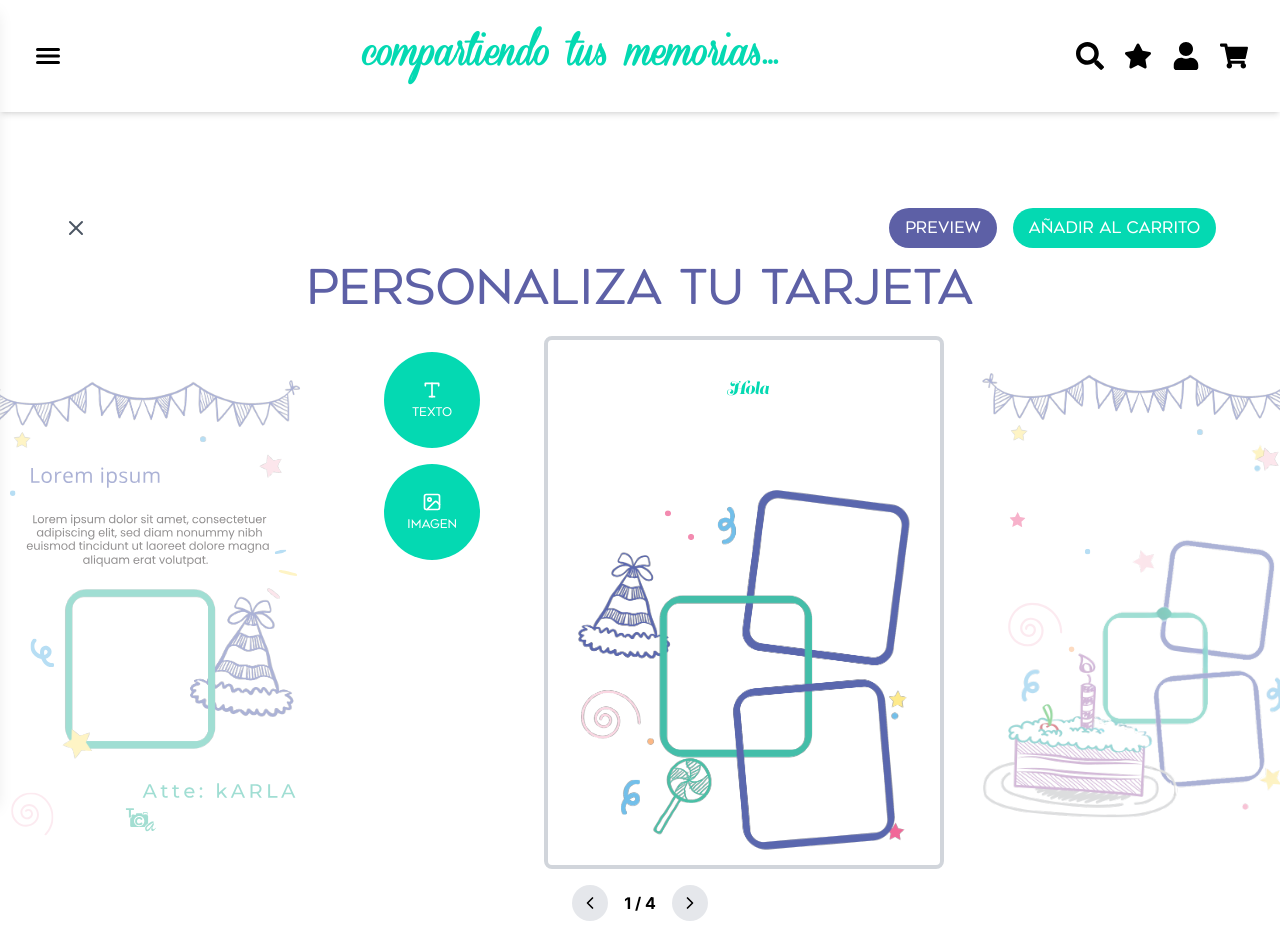
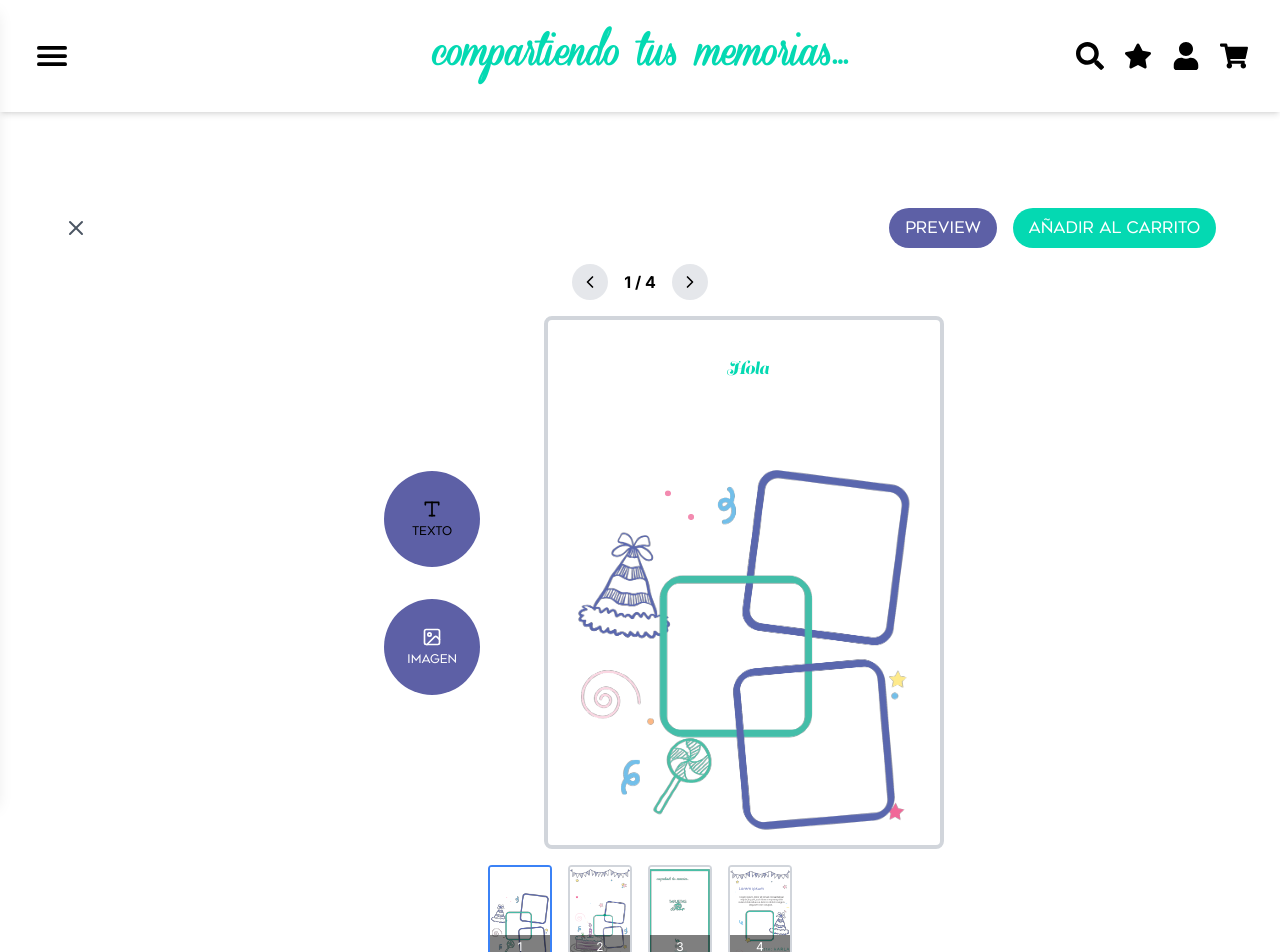
Before and after one commit to paty-tca2/tarjetas-con-amor, a Next.js app: page /personalize/1 in a window 1280 px wide. Shown: the top 952 px of the page. Built offline with nearby package versions, Linux system fonts and the light colour scheme.

Commit message:
correcciones nuevas, nuevo personaliza

```diff
--- a/src/app/(protected)/personalize/[id]/page.tsx
+++ b/src/app/(protected)/personalize/[id]/page.tsx
@@ -24,7 +24,7 @@ export default function PersonalizePage() {
   }, [id]);
 
   const handlePreview = () => {
-    // Implement preview logic
+    // Implement preview logic if needed
   };
 
   const handleAddToBasket = () => {
@@ -41,8 +41,11 @@ export default function PersonalizePage() {
 
   return (
     <div className="container mx-auto pt-48 px-4 py-8">
-      <PersonalizeHeader onPreview={handlePreview} onAddToBasket={handleAddToBasket} />
-      <h1 className="text-5xl font-geometos text-[#5D60a6] mb-6 text-center">Personaliza tu tarjeta</h1>
+      <PersonalizeHeader
+        onAddToBasket={handleAddToBasket}
+        template={template}
+      />
+
       <div className="flex flex-col md:flex-row gap-6">
         {template && (
           <Canvas
--- a/src/app/auth/sign-up/page.tsx
+++ b/src/app/auth/sign-up/page.tsx
@@ -138,7 +138,7 @@ export default function SignUp() {
                 <div className="pb-4">
                     <div className="flex sm:flex-row items-center justify-center sm:justify-start space-x-4 sm:space-x-10 md:space-x-20 pb-6">
                         <div className="text-left">
-                            <h1 className="text-[1.4rem] sm:text-[1.8rem] md:text-[2.7rem] font-geometos">
+                            <h1 className="text-[1.4rem] sm:text-[1.8rem] md:text-[2rem] font-geometos">
                                 <span style={{ color: "#ffffff" }}>¿Tienes </span>
                                 <span style={{ color: "#04d7af" }}>cuenta?</span>
                             </h1>
@@ -149,7 +149,7 @@ export default function SignUp() {
                             </button>
                         </Link>
                     </div>
-                    <h1 className="text-[1.6rem] sm:text-[1.8rem] md:text-[2.7rem] font-geometos">
+                    <h1 className="text-[1.6rem] sm:text-[1.8rem] md:text-[2rem] font-geometos">
                         <span style={{ color: "#ffffff" }}>¿No tienes? </span>
                         <span style={{ color: "#04d7af" }}>Regístrate ahora</span>
                     </h1>
--- a/src/components/header.tsx
+++ b/src/components/header.tsx
@@ -18,13 +18,13 @@ const Header: React.FC = () => {
 
           <div className="flex items-center">
             <button onClick={toggleSideMenu}>
-              <IoMenu className="text-black h-5 w-5 sm:h-6 sm:w-6 md:h-7 md:w-7 lg:h-8 lg:w-8" />
+              <IoMenu className="text-black h-5 w-5 sm:h-6 sm:w-6 md:h-7 md:w-7 lg:h-10 lg:w-10" />
             </button>
           </div>
 
-          <div className="flex-grow flex justify-center">
-            <Link href="/">
-              <h1 className="text-lg sm:text-lg md:text-3xl lg:text-4xl text-[#04d9b2] font-coneria font-bold text-center cursor-pointer pl-4 sm:pl-0">
+          <div className="flex-grow flex justify-center items-center absolute inset-0 pointer-events-none">
+            <Link href="/" className="pointer-events-auto">
+              <h1 className="text-lg sm:text-lg md:text-3xl lg:text-4xl text-[#04d9b2] font-coneria font-bold text-center">
                 compartiendo tus memorias...
               </h1>
             </Link>
--- a/src/components/personalize/canvas.tsx
+++ b/src/components/personalize/canvas.tsx
@@ -207,53 +207,35 @@ const Canvas: React.FC<CanvasProps> = ({ template, selectedPage, onPageChange })
     }
   };
 
-  const renderSideImage = (pageNum: number) => (
-    <div className="w-1/5 flex items-center justify-center">
-      <div
-        className={`aspect-[3/4] w-full cursor-pointer transition-all duration-300 ${
-          selectedPage === pageNum ? 'opacity-100 scale-100' : 'opacity-50 scale-90 hover:opacity-75 hover:scale-95'
-        }`}
-        onClick={() => onPageChange(pageNum)}
-        style={{ width: '400px', height: '533px' }}
-      >
-        <object
-          type="image/svg+xml"
-          data={getSvgPath(pageNum)}
-          className="w-full h-full"
-        >
-          Your browser does not support SVG
-        </object>
-      </div>
-    </div>
-  );
+
 
   const renderMobileButtons = () => {
     if (activeElement && elements.find(el => el.id === activeElement)?.type === 'text') {
       return (
         <>
           <button
-            className="flex flex-col items-center justify-center p-2 rounded-full bg-[#04D9b2] hover:bg-[#5D60a6] text-white transition-colors duration-200"
+            className="flex flex-col items-center justify-center p-2 rounded-full bg-[#5D60a6] text-white transition-colors duration-200"
             onClick={() => setFontModalOpen(true)}
           >
             <Type size={20} />
             <span className="text-xs mt-1">Fuente</span>
           </button>
           <button
-            className="flex flex-col items-center justify-center p-2 rounded-full bg-[#04D9b2] hover:bg-[#5D60a6] text-white transition-colors duration-200"
+            className="flex flex-col items-center justify-center p-2 rounded-full bg-[#5D60a6] text-white transition-colors duration-200"
             onClick={() => setSizeModalOpen(true)}
           >
             <VscTextSize size={20} />
             <span className="text-xs mt-1">Tamaño</span>
           </button>
           <button
-            className="flex flex-col items-center justify-center p-2 rounded-full bg-[#04D9b2] hover:bg-[#5D60a6] text-white transition-colors duration-200"
+            className="flex flex-col items-center justify-center p-2 rounded-full bg-[#5D60a6] text-white transition-colors duration-200"
             onClick={() => setColorModalOpen(true)}
           >
             <Palette size={20} />
             <span className="text-xs mt-1">Color</span>
           </button>
           <button
-            className="flex flex-col items-center justify-center p-2 rounded-full bg-[#04D9b2] hover:bg-[#5D60a6] text-white transition-colors duration-200"
+            className="flex flex-col items-center justify-center p-2 rounded-full bg-[#5D60a6] text-white transition-colors duration-200"
             onClick={() => {
               const currentAlign = elements.find(el => el.id === activeElement)?.align || 'left';
               const nextAlign = currentAlign === 'left' ? 'center' : currentAlign === 'center' ? 'right' : 'left';
@@ -270,7 +252,7 @@ const Canvas: React.FC<CanvasProps> = ({ template, selectedPage, onPageChange })
         <>
           <button
             className={`flex flex-col items-center justify-center p-2 rounded-full ${
-              activeTab === 'text' ? 'bg-[#04D9b2] text-white' : 'bg-[#5D60a6] text-white'
+              activeTab === 'text' ? 'bg-[#5D60a6] text-white' : 'bg-[#04D9b2] text-white'
             }`}
             onClick={addTextElement}
           >
@@ -278,9 +260,7 @@ const Canvas: React.FC<CanvasProps> = ({ template, selectedPage, onPageChange })
             <span className="text-xs mt-1">Texto</span>
           </button>
           <button
-            className={`flex flex-col items-center justify-center p-2 rounded-full ${
-              activeTab === 'image' ? 'bg-[#5D60a6] text-white' : 'bg-[#04D9b2] text-white'
-            }`}
+            className="flex flex-col items-center justify-center p-2 rounded-full bg-[#5D60a6] text-white"
             onClick={() => {
               const input = document.createElement('input');
               input.type = 'file';
@@ -306,15 +286,15 @@ const Canvas: React.FC<CanvasProps> = ({ template, selectedPage, onPageChange })
 
   const renderEditorContent = () => (
     <div className="bg-white rounded-lg p-4">
-      <div className="flex flex-col items-center">
+      <div className="flex flex-wrap justify-center gap-4">
         <button
-          className="w-24 h-24 p-2 mb-4 bg-[#04D9b2] hover:bg-[#5D60a6] text-white font-geometos rounded-full flex flex-col items-center justify-center transition-colors duration-200"
+          className="w-24 h-24 p-2 mb-4 bg-[#5D60a6] hover:bg-[#04D9b2]text-white font-geometos rounded-full flex flex-col items-center justify-center transition-colors duration-200"
           onClick={addTextElement}
         >
           <Type size={20} />
           <span className="text-xs mt-1">Texto</span>
         </button>
-        <label className="w-24 h-24 p-2 bg-[#04D9b2] hover:bg-[#5D60a6] text-white font-geometos rounded-full flex flex-col items-center justify-center transition-colors duration-200 cursor-pointer">
+        <label className="w-24 h-24 p-2 bg-[#5D60a6] hover:bg-[#04D9b2] text-white font-geometos rounded-full flex flex-col items-center justify-center transition-colors duration-200 cursor-pointer">
           <input
             type="file"
             accept="image/*"
@@ -334,28 +314,28 @@ const Canvas: React.FC<CanvasProps> = ({ template, selectedPage, onPageChange })
         {activeElement && elements.find(el => el.id === activeElement)?.type === 'text' && (
           <div className="w-full space-y-2 flex flex-col items-center mt-4">
             <button
-              className="w-24 h-24 p-2 bg-[#04D9b2] hover:bg-[#5D60a6] text-white font-geometos rounded-full flex flex-col items-center justify-center transition-colors duration-200"
+              className="w-24 h-24 p-2 bg-[#5D60a6] hover:bg-[#04D9b2] text-white font-geometos rounded-full flex flex-col items-center justify-center transition-colors duration-200"
               onClick={() => setFontModalOpen(true)}
             >
               <Type size={20} />
               <span className="text-xs mt-1">Fuente</span>
             </button>
             <button
-              className="w-24 h-24 p-2 bg-[#04D9b2] hover:bg-[#5D60a6] text-white font-geometos rounded-full flex flex-col items-center justify-center transition-colors duration-200"
+              className="w-24 h-24 p-2 bg-[#5D60a6] hover:bg-[#04D9b2] text-white font-geometos rounded-full flex flex-col items-center justify-center transition-colors duration-200"
               onClick={() => setSizeModalOpen(true)}
             >
               <VscTextSize size={20} />
               <span className="text-xs mt-1">Tamaño</span>
             </button>
             <button
-              className="w-24 h-24 p-2 bg-[#04D9b2] hover:bg-[#5D60a6] text-white font-geometos rounded-full flex flex-col items-center justify-center transition-colors duration-200"
+              className="w-24 h-24 p-2 bg-[#5D60a6] hover:bg-[#04D9b2] text-white font-geometos rounded-full flex flex-col items-center justify-center transition-colors duration-200"
               onClick={() => setColorModalOpen(true)}
             >
               <Palette size={20} />
               <span className="text-xs mt-1">Color</span>
             </button>
             <button
-              className="w-24 h-24 p-2 bg-[#04D9b2] hover:bg-[#5D60a6] text-white font-geometos rounded-full flex flex-col items-center justify-center transition-colors duration-200"
+              className="w-24 h-24 p-2 bg-[#5D60a6] hover:bg-[#04D9b2] text-white font-geometos rounded-full flex flex-col items-center justify-center transition-colors duration-200"
               onClick={() => {
                 const currentAlign = elements.find(el => el.id === activeElement)?.align || 'left';
                 const nextAlign = currentAlign === 'left' ? 'center' : currentAlign === 'center' ? 'right' : 'left';
@@ -379,6 +359,47 @@ const Canvas: React.FC<CanvasProps> = ({ template, selectedPage, onPageChange })
     return `/templates/template-${template.id}/${pageNum}.svg`;
   };
 
+  const renderPageNavigation = () => (
+    <div className="flex justify-center items-center space-x-4 mb-4">
+      <button
+        className="bg-gray-200 p-2 rounded-full"
+        onClick={() => onPageChange(selectedPage > 1 ? selectedPage - 1 : 4)}
+      >
+        <ChevronLeft size={20} />
+      </button>
+      <span className="font-bold">{selectedPage} / 4</span>
+      <button
+        className="bg-gray-200 p-2 rounded-full"
+        onClick={() => onPageChange(selectedPage < 4 ? selectedPage + 1 : 1)}
+      >
+        <ChevronRight size={20} />
+      </button>
+    </div>
+  );
+
+  const renderPageThumbnails = () => (
+    <div className="flex justify-center space-x-4 mt-4">
+      {[1, 2, 3, 4].map((pageNum) => (
+        <button
+          key={pageNum}
+          onClick={() => onPageChange(pageNum)}
+          className={`relative w-16 h-24 border-2 ${
+            selectedPage === pageNum ? 'border-blue-500' : 'border-gray-300'
+          } rounded overflow-hidden transition-all duration-200 hover:border-blue-300`}
+        >
+          <img
+            src={getSvgPath(pageNum)}
+            alt={`Page ${pageNum}`}
+            className="w-full h-full object-cover"
+          />
+          <div className="absolute bottom-0 left-0 right-0 bg-black bg-opacity-50 text-white text-xs py-1">
+            {pageNum}
+          </div>
+        </button>
+      ))}
+    </div>
+  );
+
   return (
     <div className="w-full">
       {/* Mobile controls */}
@@ -389,16 +410,16 @@ const Canvas: React.FC<CanvasProps> = ({ template, selectedPage, onPageChange })
       )}
 
       {/* Main content */}
-      <div className="flex flex-row justify-between items-start">
-        {/* Left side image */}
-        {!isMobile && renderSideImage(selectedPage > 1 ? selectedPage - 1 : 4)}
+      <div className="flex flex-col items-center">
+        {/* Page navigation for desktop */}
+        {!isMobile && renderPageNavigation()}
 
-        {/* Canvas area and options */}
-        <div className={`${isMobile ? 'w-full' : 'w-3/5'} flex flex-col items-center`}>
-          <div className="flex w-full justify-center">
+        <div className="flex flex-col items-center w-full max-w-4xl">
+          {/* Canvas area and options */}
+          <div className="flex flex-col md:flex-row items-center justify-center w-full">
             {/* Canvas options */}
             {!isMobile && (
-              <div className="w-48 mr-4">
+              <div className="w-48 mb-4 md:mb-0 md:mr-4">
                 {renderEditorContent()}
               </div>
             )}
@@ -527,28 +548,14 @@ const Canvas: React.FC<CanvasProps> = ({ template, selectedPage, onPageChange })
               </div>
             </div>
           </div>
+
+          {/* Page thumbnails */}
+          {!isMobile && renderPageThumbnails()}
         </div>
-
-        {/* Right side image */}
-        {!isMobile && renderSideImage(selectedPage < 4 ? selectedPage + 1 : 1)}
       </div>
 
-      {/* Page navigation */}
-      <div className="flex justify-center items-center mt-4 space-x-4">
-        <button
-          className="bg-gray-200 p-2 rounded-full"
-          onClick={() => onPageChange(selectedPage > 1 ? selectedPage - 1 : 4)}
-        >
-          <ChevronLeft size={20} />
-        </button>
-        <span className="font-bold">{selectedPage} / 4</span>
-        <button
-          className="bg-gray-200 p-2 rounded-full"
-          onClick={() => onPageChange(selectedPage < 4 ? selectedPage + 1 : 1)}
-        >
-          <ChevronRight size={20} />
-        </button>
-      </div>
+      {/* Page navigation for mobile */}
+      {isMobile && renderPageNavigation()}
 
       {/* Font Modal */}
       <Modal isOpen={fontModalOpen} onClose={() => setFontModalOpen(false)} title="Seleccionar Fuente">
@@ -556,7 +563,7 @@ const Canvas: React.FC<CanvasProps> = ({ template, selectedPage, onPageChange })
           {fonts.map((font) => (
             <button
               key={font}
-              className="p-2 bg-[#04D9B2] hover:bg-[#5D60a6] rounded text-sm"
+              className="p-2 bg-[#5D60a6] hover:bg-[#04D9B2] rounded text-sm"
               style={{ fontFamily: font }}
               onClick={() => {
                 if (activeElement) {
@@ -576,8 +583,8 @@ const Canvas: React.FC<CanvasProps> = ({ template, selectedPage, onPageChange })
         <div className="grid grid-cols-3 gap-2">
           {fontSizes.map((size) => (
             <button
-                key={size}
-              className="p-2 bg-[#04D9B2] hover:bg-[#5D60a6] rounded text-sm"
+              key={size}
+              className="p-2 bg-[#5D60a6] hover:bg-[#04D9B2] rounded text-sm"
               onClick={() => {
                 if (activeElement) {
                   updateElement(activeElement, { size });
--- a/src/components/personalize/header-personalize.tsx
+++ b/src/components/personalize/header-personalize.tsx
@@ -1,35 +1,69 @@
-import React from 'react';
+import React, { useState } from 'react';
 import { X, Eye, ShoppingCart } from 'lucide-react';
 import { useRouter } from 'next/navigation';
+import Modal from './modal';
+import { CardTemplate } from '@/components/cards/card-templates';
 
 interface PersonalizeHeaderProps {
-  onPreview: () => void;
   onAddToBasket: () => void;
+  template: CardTemplate | null;
 }
 
-const PersonalizeHeader: React.FC<PersonalizeHeaderProps> = ({ onPreview, onAddToBasket }) => {
+const PersonalizeHeader: React.FC<PersonalizeHeaderProps> = ({ onAddToBasket, template }) => {
   const router = useRouter();
+  const [isPreviewOpen, setIsPreviewOpen] = useState(false);
 
   const handleExit = () => {
     router.push('/cards');
   };
 
+  const handlePreview = () => {
+    setIsPreviewOpen(true);
+  };
+
+  const getSvgPath = (pageNum: number) => {
+    return template ? `/templates/template-${template.id}/${pageNum}.svg` : '';
+  };
+
   return (
+    <>
       <header className="bg-white p-4">
         <div className="container mx-auto flex flex-row-reverse md:flex-row justify-between items-center">
           <button onClick={handleExit} className="text-gray-600 hover:text-gray-800 order-2 md:order-1">
             <X size={24} />
           </button>
           <div className="flex space-x-2 md:space-x-4 order-1 md:order-2">
-          <button onClick={onPreview} className="bg-[#5D60a6] hover:bg-[#04d9b2] text-white px-2 py-1 md:px-4 md:py-2 rounded-full font-geometos flex items-center text-sm md:text-base">
+            <button onClick={handlePreview} className="bg-[#5D60a6] hover:bg-[#04d9b2] text-white px-2 py-1 md:px-4 md:py-2 rounded-full font-geometos flex items-center text-sm md:text-base">
+
               Preview
             </button>
             <button onClick={onAddToBasket} className="bg-[#04d9b2] hover:bg-[#5D60a6] text-white px-2 py-1 md:px-4 md:py-2 rounded-full font-geometos flex items-center text-sm md:text-base">
+
               Añadir al carrito
             </button>
           </div>
         </div>
       </header>
+
+      {template && (
+        <Modal isOpen={isPreviewOpen} onClose={() => setIsPreviewOpen(false)} title="Preview" size="large">
+          <div className="grid grid-cols-2 gap-8">
+            {[1, 2, 3, 4].map((pageNum) => (
+              <div key={pageNum} className="aspect-[3/4] relative">
+                <img
+                  src={getSvgPath(pageNum)}
+                  alt={`Page ${pageNum}`}
+                  className="w-full h-full object-contain border-2 border-gray-300 rounded"
+                />
+                <div className="absolute bottom-0 left-0 right-0 bg-black bg-opacity-50 text-white text-sm py-2 text-center">
+                  Page {pageNum}
+                </div>
+              </div>
+            ))}
+          </div>
+        </Modal>
+      )}
+    </>
   );
 };
 
--- a/src/components/slide-in.tsx
+++ b/src/components/slide-in.tsx
@@ -17,7 +17,7 @@ const SideMenu: React.FC<SideMenuProps> = ({ isOpen, onClose }) => {
       <div className={`fixed top-0 left-0 w-[70vw] sm:w-80 lg:w-96 h-[85vh] sm:h-full bg-white shadow-lg transform ${isOpen ? 'translate-x-0' : '-translate-x-full'} transition-transform duration-300 ease-in-out z-50 rounded-r-3xl sm:rounded-none`}>
         <div className="relative h-24 sm:h-48">
           <div className="absolute -top-3 left-0 right-0 flex justify-center">
-            <Image src="/icono-menu.png" alt="Menu Icon" width={120} height={120} className="w-28 h-28 sm:w-40 sm:h-40" />
+            <Image src="/icono-menu.svg" alt="Menu Icon" width={120} height={120} className="w-28 h-28 sm:w-40 sm:h-40" />
           </div>
           <button onClick={onClose} className="absolute top-1 right-2 sm:top-4 sm:right-4 text-[#04d9b2] font-bold">
             <IoClose className="h-8 w-8 sm:h-10 sm:w-10" />
@@ -33,7 +33,7 @@ const SideMenu: React.FC<SideMenuProps> = ({ isOpen, onClose }) => {
             <li><a href="#" className="block py-2 sm:py-1 lg:py-2 text-[#5D60a6] hover:text-[#04d9b2] font-geometos font-bold text-xl sm:text-2xl lg:text-xl">CONTACTO</a></li>
           </ul>
         </nav>
-        <div className="absolute bottom-6 sm:bottom-4 left-4 right-4">
+        <div className="absolute bottom-6 sm:bottom-16 left-4 right-4">
           <div className="flex justify-center space-x-4 sm:justify-between sm:space-x-6">
             <a href="https://www.instagram.com/tarjetasconamor__oficial?igsh=MXgxdnRscmNlc3A3ZA%3D%3D&utm_source=qr"
                className="hover:scale-110 transition-transform duration-300"
```
Also changed, not shown: src/app/(protected)/cards/page.tsx (+24 -4 lines), src/app/(protected)/my-account/page.tsx (+4 -4 lines), src/components/my-account/direcciones.tsx (+43 -4 lines), src/components/my-account/recordatorios.tsx (+5 -2 lines), src/components/personalize/modal.tsx (+11 -6 lines), public/icono-menu.svg (added). Lines whose indentation alone changed are shown as unchanged.
